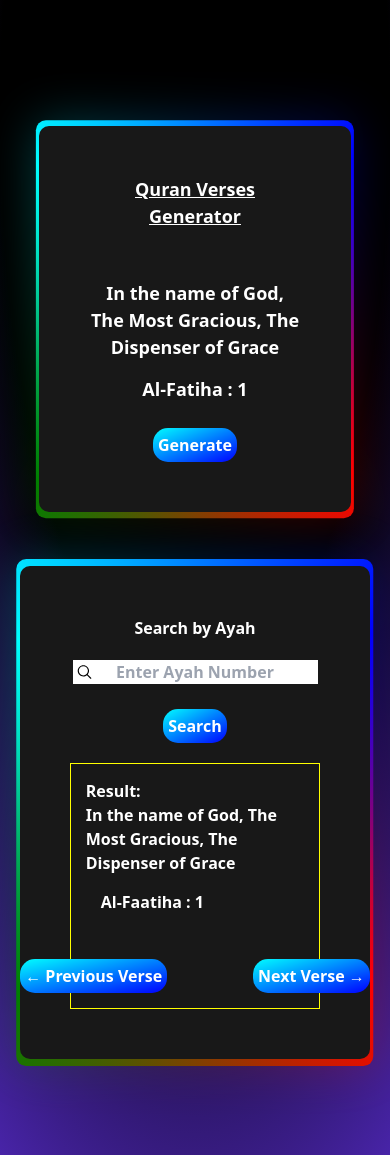
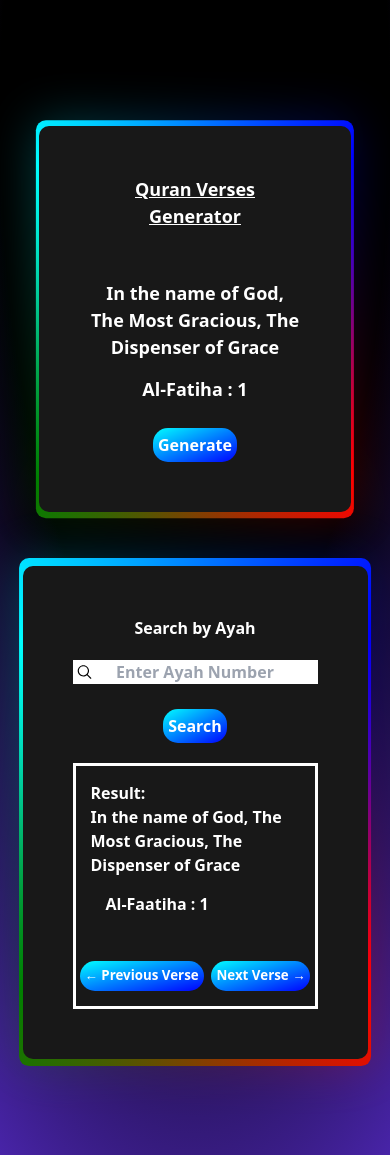
Before and after one commit to sKzAy/Quran-Searcher-Generator, a Next.js app: page / in a window 390 px wide. Built offline with nearby package versions, Linux system fonts and the light colour scheme.

Commit message:
buttons media query

```diff
--- a/app/page.js
+++ b/app/page.js
@@ -6,7 +6,7 @@ import Search from '@/components/Search'
 
 const Page = () => {
   return (<>
-<div class="absolute inset-0 -z-10 min-h-max w-full items-center px-5 py-24 [background:radial-gradient(125%_125%_at_50%_10%,#000_40%,#63e_100%)]">
+<div className="absolute inset-0 -z-10 min-h-max w-full items-center px-5 py-24 [background:radial-gradient(125%_125%_at_50%_10%,#000_40%,#63e_100%)]">
     <div>
         <Ayah/>
     </div>
--- a/components/Ayah.css
+++ b/components/Ayah.css
@@ -108,8 +108,9 @@ svg{
 
 .Result{
    width: fit-content;
-    border:1px solid yellow;
+    border:3px solid white;
     margin-top: 20px;
+
 
 }
 .Result div{
@@ -137,9 +138,10 @@ svg{
     display: flex;
     justify-content: center;
     align-items: center;
-    gap: 22vw;
+    gap: 2vw;
 }
 .btn2 > button{
    text-align: center;
    width: fit-content;
+   font-size: smaller;
 }
--- a/components/Search.js
+++ b/components/Search.js
@@ -88,15 +88,15 @@ const Search = () => {
        <div className="Result">
        <div><b>Result</b>: <br />{Ayat.data.text}
        <br />
-       <div>{Ayat.data.surah.englishName} : {Ayat.data.numberInSurah}</div></div>
-       <div className="btn2 buttons"><button onClick={handlePrev}>  &larr; Previous Verse</button><button onClick={handleNext}>Next Verse &rarr;</button></div>
-
+       <div>{Ayat.data.surah.englishName} : {Ayat.data.numberInSurah}
+       </div>
+       </div>
+       <div className="btn2 buttons"><button onClick={handlePrev}>  &larr; Previous Verse</button><button onClick={handleNext}>Next Verse &rarr;</button>
 
        </div>
+       </div>
     </div>
-
 </div>
-
     </div>
     </div>
   )
```
